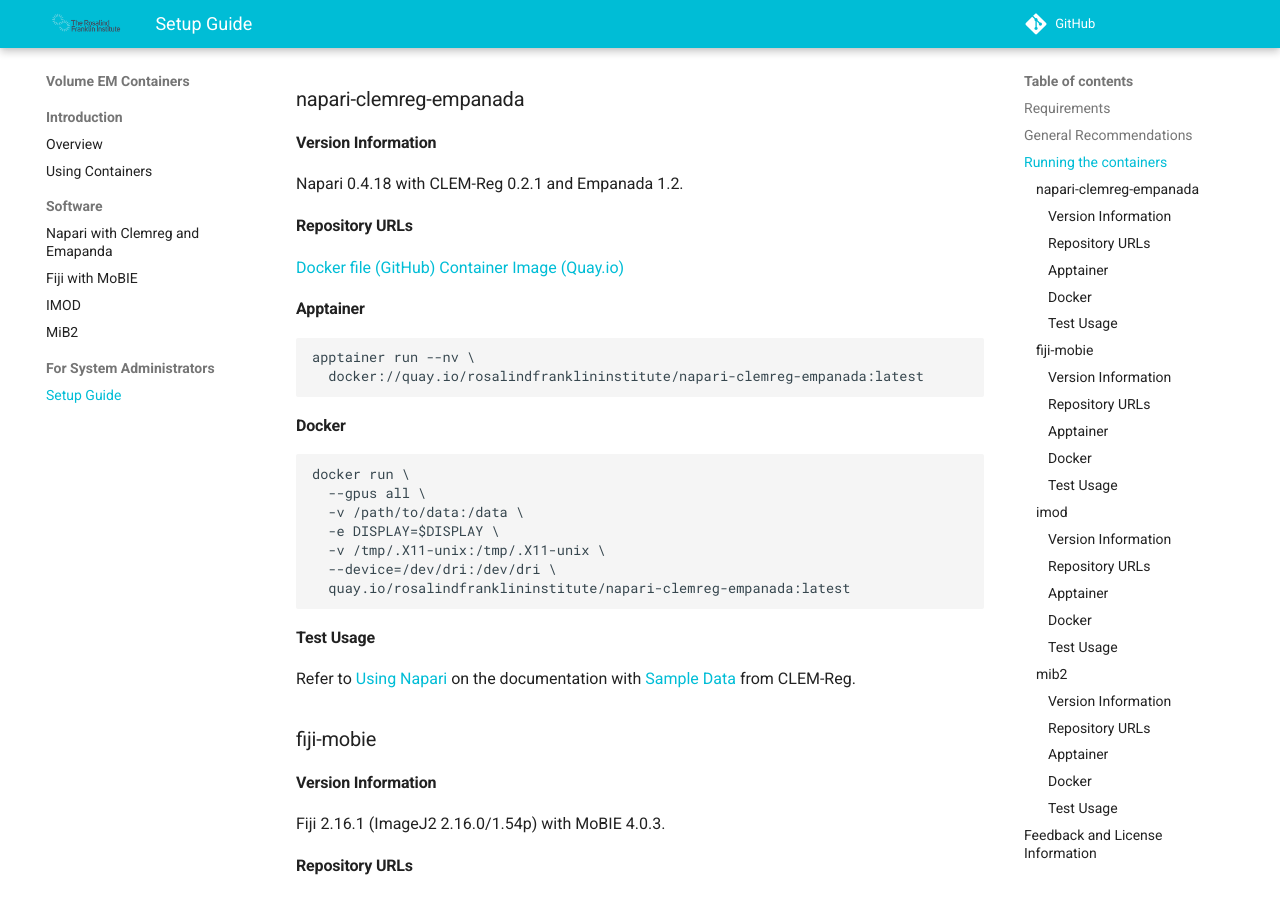
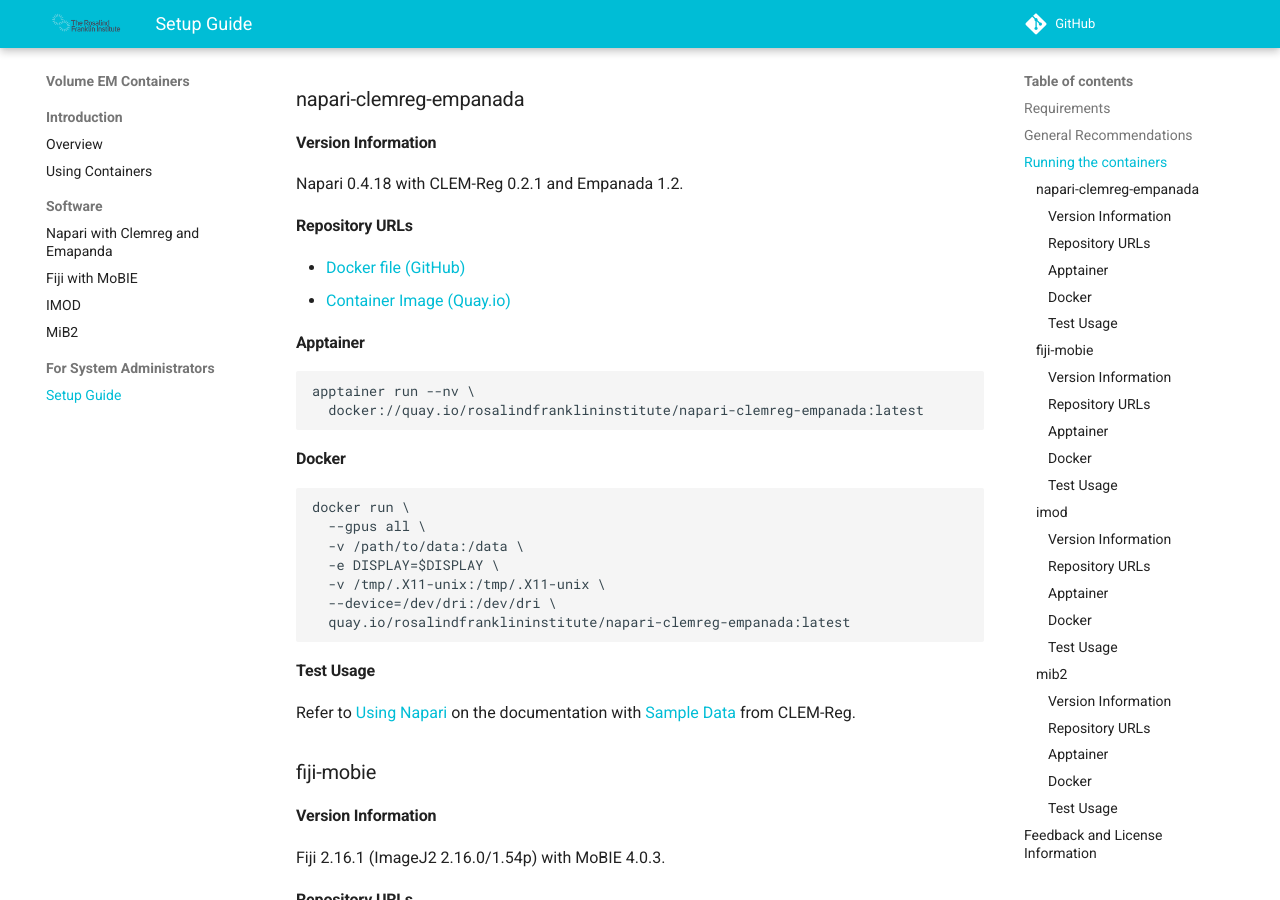
Before and after one commit to rosalindfranklininstitute/volume-em-container-documentation, an MkDocs documentation site: the page built from docs/admin/setup.md, in a window 1280 px wide and 900 px high, scrolled down 1655 px. Built offline with MkDocs 1.6.1 and Material for MkDocs 9.7.7, drawn with Linux system fonts in a browser that asks for light colours; comment, search, counter and statistics services are not loaded.

Commit message:
lists for URLs

````diff
--- a/docs/admin/setup.md
+++ b/docs/admin/setup.md
@@ -79,8 +79,9 @@ the Licenses in the [mib-container repository README](https://github.com/rosalin
 Napari 0.4.18 with CLEM-Reg 0.2.1 and Empanada 1.2.
 
 #### Repository URLs
-[Docker file (GitHub)](https://github.com/rosalindfranklininstitute/napari-clemreg-empanada)
-[Container Image (Quay.io)](https://quay.io/repository/rosalindfranklininstitute/napari-clemreg-empanada)
+
+- [Docker file (GitHub)](https://github.com/rosalindfranklininstitute/napari-clemreg-empanada)
+- [Container Image (Quay.io)](https://quay.io/repository/rosalindfranklininstitute/napari-clemreg-empanada)
 
 #### Apptainer
 ```
@@ -110,8 +111,9 @@ CLEM-Reg.
 Fiji 2.16.1 (ImageJ2 2.16.0/1.54p) with MoBIE 4.0.3.
 
 #### Repository URLs
-[Docker file (GitHub)](https://github.com/rosalindfranklininstitute/fiji-mobie)
-[Container Image (Quay.io)](https://quay.io/repository/rosalindfranklininstitute/fiji-mobie)
+
+- [Docker file (GitHub)](https://github.com/rosalindfranklininstitute/fiji-mobie)
+- [Container Image (Quay.io)](https://quay.io/repository/rosalindfranklininstitute/fiji-mobie)
 
 #### Apptainer
 ```
@@ -139,8 +141,9 @@ from Monash University.
 IMOD 5.1.2 with CUDA 12.
 
 #### Repository URLs
-[Docker file (GitHub)](https://github.com/rosalindfranklininstitute/imod-container)
-[Container Image (Quay.io)](https://quay.io/repository/rosalindfranklininstitute/imod-container)
+
+- [Docker file (GitHub)](https://github.com/rosalindfranklininstitute/imod-container)
+- [Container Image (Quay.io)](https://quay.io/repository/rosalindfranklininstitute/imod-container)
 
 #### Apptainer
 ```
@@ -170,8 +173,9 @@ the University of Colorado.
 MIB 2.9102 (2025-05-08).
 
 #### Repository URLs
-[Docker file (GitHub)](https://github.com/rosalindfranklininstitute/mib-container)
-[Container Image (Quay.io)](https://quay.io/repository/rosalindfranklininstitute/mib-container)
+
+- [Docker file (GitHub)](https://github.com/rosalindfranklininstitute/mib-container)
+- [Container Image (Quay.io)](https://quay.io/repository/rosalindfranklininstitute/mib-container)
 
 #### Apptainer
 ```
````
